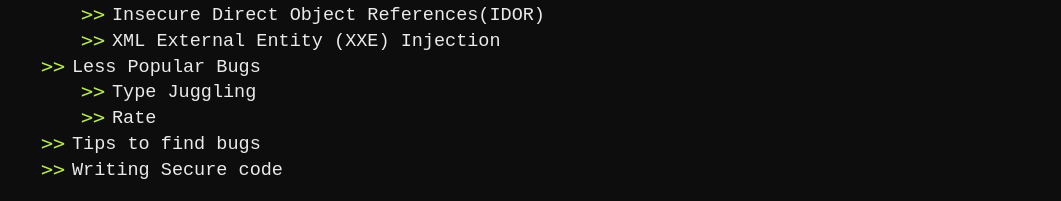
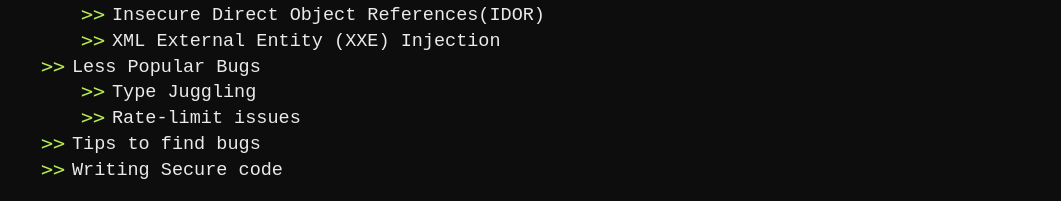
Before and after one commit to 20kilograma/blog, a Jekyll site: the page built from php-sec.md, in a window 1280 px wide. Shown: the part 1434-1635 px from the top of the page, without its empty margins (108-1169 px from the left). Built offline with Jekyll 4.4.1, drawn with Linux system fonts in a browser that asks for light colours; some web fonts are replaced; our own code applies the rules of GitHub Pages for plain Markdown files.

Commit message:
Update php-sec.md

```diff
--- a/php-sec.md
+++ b/php-sec.md
@@ -26,7 +26,7 @@ If someone is wondering why the name of this blog is "PHP beyond SQLi", I just w
   <li>Less Popular Bugs</li>
   <ul>
     <li>Type Juggling</li>
-    <li>Rate</li>
+    <li>Rate-limit issues</li>
   </ul>
   <li>Tips to find bugs</li>
   <li>Writing Secure code</li>
```
